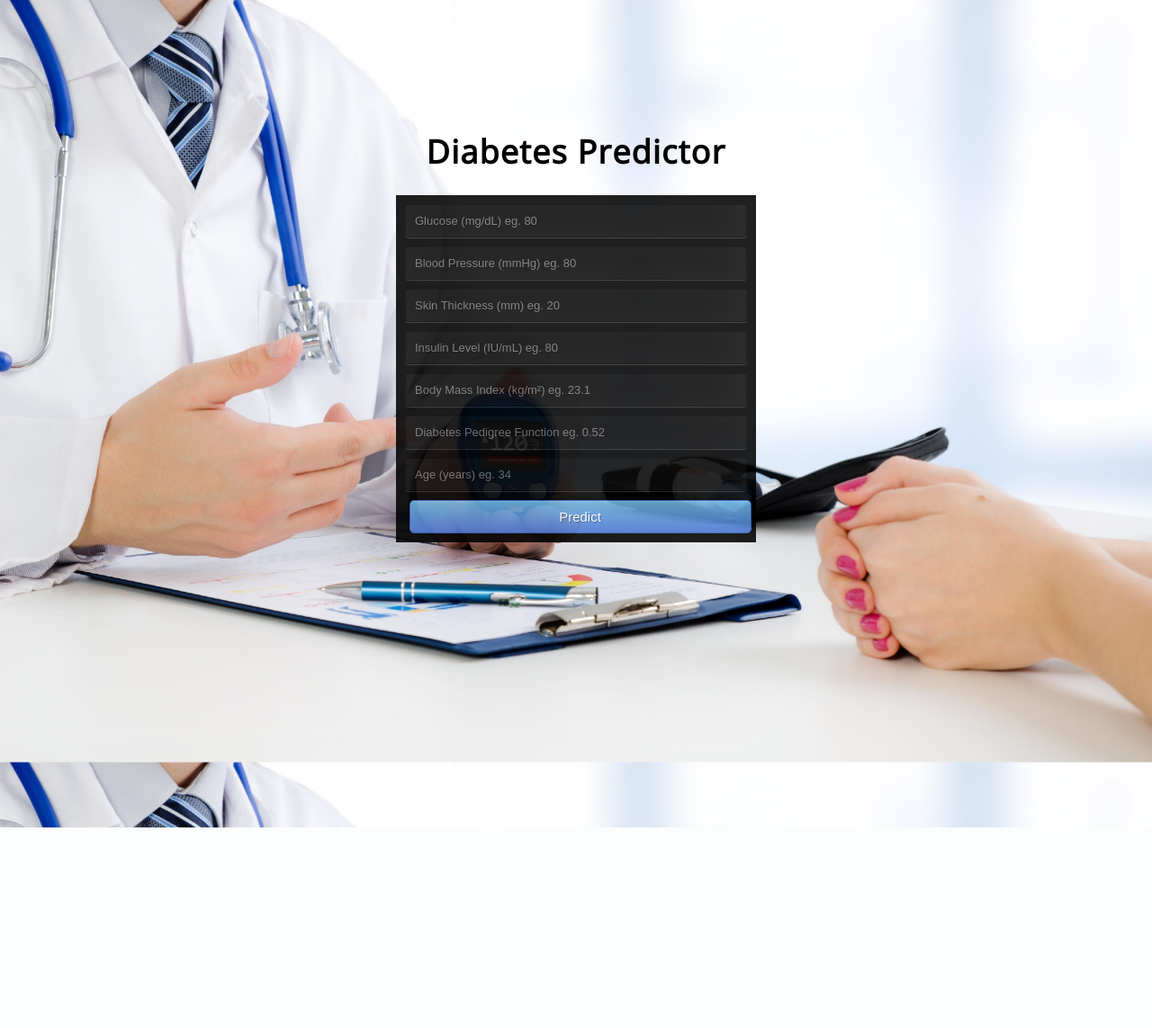
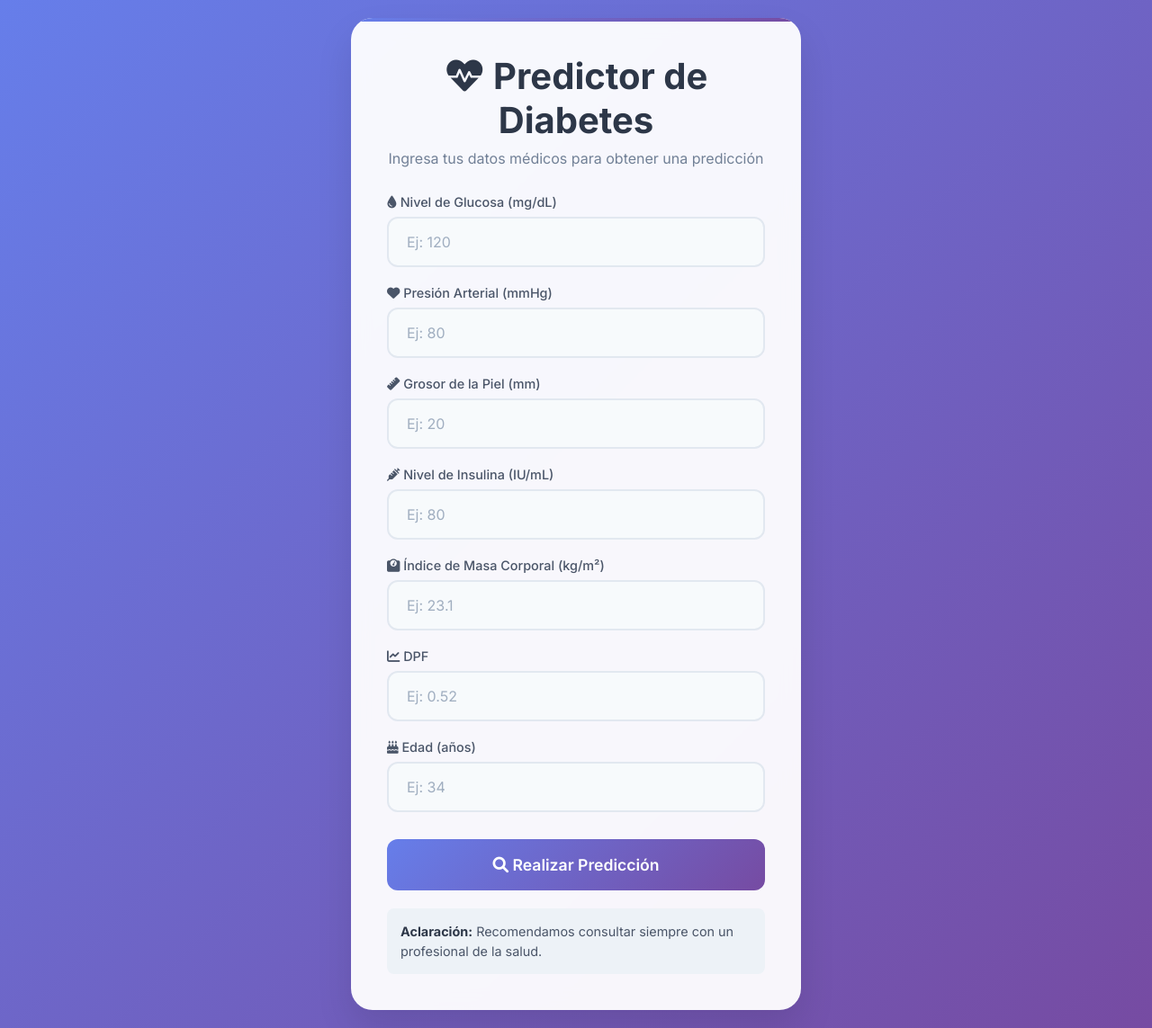
Before and after one commit to ralcorta/ciencia_de_datos, a Flask app: page / in a window 1280 px wide. Shown: the whole page at 90% size. Before the commit the page ends 920 px from the top, so only its background shows below. Run offline with Flask 3, Linux system fonts and the light colour scheme; parts of the project's set-up code (start-up, migrations or seed data) failed here and were passed over.

Commit message:
[MOD] UI

```diff
--- a/templates/index.html
+++ b/templates/index.html
@@ -1,208 +1,244 @@
 <!DOCTYPE html>
-<html>
+<html lang="es">
 
 <head>
 	<meta charset="UTF-8">
-	<title>Diabetes Predictor</title>
-	<link href='https://fonts.googleapis.com/css?family=Pacifico' rel='stylesheet' type='text/css'>
-	<link href='https://fonts.googleapis.com/css?family=Arimo' rel='stylesheet' type='text/css'>
-	<link href='https://fonts.googleapis.com/css?family=Hind:300' rel='stylesheet' type='text/css'>
-	<link href='https://fonts.googleapis.com/css?family=Open+Sans+Condensed:300' rel='stylesheet' type='text/css'>
-	<link rel="stylesheet" href="{{ url_for('static', filename='css/style.css') }}">
-
+	<meta name="viewport" content="width=device-width, initial-scale=1.0">
+	<title>Predictor de Diabetes</title>
+	<link href="https://fonts.googleapis.com/css2?family=Inter:wght@300;400;500;600;700&display=swap" rel="stylesheet">
+	<link href="https://cdnjs.cloudflare.com/ajax/libs/font-awesome/6.0.0/css/all.min.css" rel="stylesheet">
 	<style>
-		@import url(https://fonts.googleapis.com/css?family=Open+Sans);
-
-		.btn {
-			display: inline-block;
-			display: inline;
-			zoom: 1;
-			padding: 4px 10px 4px;
-			margin-bottom: 0;
-			font-size: 13px;
-			line-height: 18px;
-			color: #333333;
-			text-align: center;
-			text-shadow: 0 1px 1px rgba(255, 255, 255, 0.75);
-			vertical-align: middle;
-			background-color: #f5f5f5;
-			background-image: -moz-linear-gradient(top, #ffffff, #e6e6e6);
-			background-image: -ms-linear-gradient(top, #ffffff, #e6e6e6);
-			background-image: -webkit-gradient(linear, 0 0, 0 100%, from(#ffffff), to(#e6e6e6));
-			background-image: -webkit-linear-gradient(top, #ffffff, #e6e6e6);
-			background-image: -o-linear-gradient(top, #ffffff, #e6e6e6);
-			background-image: linear-gradient(top, #ffffff, #e6e6e6);
-			background-repeat: repeat-x;
-			filter: progid:dximagetransform.microsoft.gradient(startColorstr=#ffffff, endColorstr=#e6e6e6, GradientType=0);
-			border-color: #e6e6e6 #e6e6e6 #e6e6e6;
-			border-color: rgba(0, 0, 0, 0.1) rgba(0, 0, 0, 0.1) rgba(0, 0, 0, 0.25);
-			border: 1px solid #e6e6e6;
-			-webkit-border-radius: 4px;
-			-moz-border-radius: 4px;
-			border-radius: 4px;
-			-webkit-box-shadow: inset 0 1px 0 rgba(255, 255, 255, 0.2), 0 1px 2px rgba(0, 0, 0, 0.05);
-			-moz-box-shadow: inset 0 1px 0 rgba(255, 255, 255, 0.2), 0 1px 2px rgba(0, 0, 0, 0.05);
-			box-shadow: inset 0 1px 0 rgba(255, 255, 255, 0.2), 0 1px 2px rgba(0, 0, 0, 0.05);
-			cursor: pointer;
-			margin-left: .3em;
-		}
-
-		.btn:hover,
-		.btn:active,
-		.btn.active,
-		.btn.disabled,
-		.btn[disabled] {
-			background-color: #e6e6e6;
-		}
-
-		.btn-large {
-			padding: 9px 14px;
-			font-size: 15px;
-			line-height: normal;
-			-webkit-border-radius: 5px;
-			-moz-border-radius: 5px;
-			border-radius: 5px;
-		}
-
-		.btn:hover {
-			color: #333333;
-			text-decoration: none;
-			background-color: #e6e6e6;
-			background-position: 0 -15px;
-			-webkit-transition: background-position 0.1s linear;
-			-moz-transition: background-position 0.1s linear;
-			-ms-transition: background-position 0.1s linear;
-			-o-transition: background-position 0.1s linear;
-			transition: background-position 0.1s linear;
-		}
-
-		.btn-primary,
-		.btn-primary:hover {
-			text-shadow: 0 -1px 0 rgba(0, 0, 0, 0.25);
-			color: #ffffff;
-		}
-
-		.btn-primary.active {
-			color: rgba(255, 255, 255, 0.75);
-		}
-
-		.btn-primary {
-			background-color: #4a77d4;
-			background-image: -moz-linear-gradient(top, #6eb6de, #4a77d4);
-			background-image: -ms-linear-gradient(top, #6eb6de, #4a77d4);
-			background-image: -webkit-gradient(linear, 0 0, 0 100%, from(#6eb6de), to(#4a77d4));
-			background-image: -webkit-linear-gradient(top, #6eb6de, #4a77d4);
-			background-image: -o-linear-gradient(top, #6eb6de, #4a77d4);
-			background-image: linear-gradient(top, #6eb6de, #4a77d4);
-			background-repeat: repeat-x;
-			filter: progid:dximagetransform.microsoft.gradient(startColorstr=#6eb6de, endColorstr=#4a77d4, GradientType=0);
-			border: 1px solid #3762bc;
-			text-shadow: 1px 1px 1px rgba(0, 0, 0, 0.4);
-			box-shadow: inset 0 1px 0 rgba(255, 255, 255, 0.2), 0 1px 2px rgba(0, 0, 0, 0.5);
-		}
-
-		.btn-primary:hover,
-		.btn-primary:active,
-		.btn-primary.active,
-		.btn-primary.disabled,
-		.btn-primary[disabled] {
-			filter: none;
-			background-color: #4a77d4;
-		}
-
-		.btn-block {
-			width: 100%;
-			display: block;
-		}
-
 		* {
-			-webkit-box-sizing: border-box;
-			-moz-box-sizing: border-box;
-			-ms-box-sizing: border-box;
-			-o-box-sizing: border-box;
+			margin: 0;
+			padding: 0;
 			box-sizing: border-box;
 		}
 
-		html {
+		body {
+			font-family: 'Inter', sans-serif;
+			background: linear-gradient(135deg, #667eea 0%, #764ba2 100%);
+			min-height: 100vh;
+			display: flex;
+			align-items: center;
+			justify-content: center;
+			padding: 20px;
+		}
+
+		.container {
+			background: rgba(255, 255, 255, 0.95);
+			backdrop-filter: blur(10px);
+			border-radius: 24px;
+			box-shadow: 0 20px 40px rgba(0, 0, 0, 0.1);
+			padding: 40px;
+			max-width: 500px;
 			width: 100%;
-			height: 100%;
+			position: relative;
 			overflow: hidden;
 		}
 
-		body {
-			background-image: url('static/Diabetes.jpg');
-			background-position: center center;
-			background-repeat: no-repeat;
-			background-attachment: fixed;
-			background-size: cover;
-			width: 100%;
-			height: 100%;
-			font-family: 'Open Sans', sans-serif;
-			color: #000000;
-			font-size: 18px;
-			text-align: center;
-			letter-spacing: 1.2px;
-
+		.container::before {
+			content: '';
+			position: absolute;
+			top: 0;
+			left: 0;
+			right: 0;
+			height: 4px;
+			background: linear-gradient(90deg, #667eea, #764ba2);
 		}
 
-		.login {
-			position: absolute;
-			top: 40%;
-			left: 50%;
-			margin: -200px;
-			width: 400px;
-			height: 100%;
+		.header {
+			text-align: center;
+			margin-bottom: 30px;
 		}
 
-
-		input {
-			width: 100%;
-			margin-bottom: 10px;
-			background: rgba(0, 0, 0, 0.3);
-			border: none;
-			outline: none;
-			padding: 10px;
-			font-size: 13px;
-			color: #fff;
-			text-shadow: 1px 1px 1px rgba(0, 0, 0, 0.3);
-			border: 1px solid rgba(0, 0, 0, 0.3);
-			border-radius: 4px;
-			box-shadow: inset 0 -5px 45px rgba(100, 100, 100, 0.2), 0 1px 1px rgba(255, 255, 255, 0.2);
-			-webkit-transition: box-shadow .5s ease;
-			-moz-transition: box-shadow .5s ease;
-			-o-transition: box-shadow .5s ease;
-			-ms-transition: box-shadow .5s ease;
-			transition: box-shadow .5s ease;
+		.header h1 {
+			color: #2d3748;
+			font-size: 2.5rem;
+			font-weight: 700;
+			margin-bottom: 8px;
 		}
 
-		input:focus {
-			box-shadow: inset 0 -5px 45px rgba(100, 100, 100, 0.4), 0 1px 1px rgba(255, 255, 255, 0.2);
+		.header p {
+			color: #718096;
+			font-size: 1rem;
+			font-weight: 400;
+		}
+
+		.form-group {
+			margin-bottom: 20px;
+			position: relative;
+		}
+
+		.form-group label {
+			display: block;
+			color: #4a5568;
+			font-weight: 500;
+			margin-bottom: 8px;
+			font-size: 0.9rem;
+		}
+
+		.form-group input {
+			width: 100%;
+			padding: 16px 20px;
+			border: 2px solid #e2e8f0;
+			border-radius: 12px;
+			font-size: 1rem;
+			font-family: 'Inter', sans-serif;
+			transition: all 0.3s ease;
+			background: #f7fafc;
+		}
+
+		.form-group input:focus {
+			outline: none;
+			border-color: #667eea;
+			background: white;
+			box-shadow: 0 0 0 3px rgba(102, 126, 234, 0.1);
+		}
+
+		.form-group input::placeholder {
+			color: #a0aec0;
+		}
+
+		.submit-btn {
+			width: 100%;
+			background: linear-gradient(135deg, #667eea 0%, #764ba2 100%);
+			color: white;
+			border: none;
+			padding: 18px;
+			border-radius: 12px;
+			font-size: 1.1rem;
+			font-weight: 600;
+			cursor: pointer;
+			transition: all 0.3s ease;
+			margin-top: 10px;
+			font-family: 'Inter', sans-serif;
+		}
+
+		.submit-btn:hover {
+			transform: translateY(-2px);
+			box-shadow: 0 10px 25px rgba(102, 126, 234, 0.3);
+		}
+
+		.submit-btn:active {
+			transform: translateY(0);
+		}
+
+		.result {
+			margin-top: 30px;
+			padding: 20px;
+			border-radius: 12px;
+			text-align: center;
+			font-weight: 500;
+			font-size: 1.1rem;
+		}
+
+		.result.positive {
+			background: linear-gradient(135deg, #fed7d7 0%, #feb2b2 100%);
+			color: #c53030;
+			border: 2px solid #fc8181;
+		}
+
+		.result.negative {
+			background: linear-gradient(135deg, #c6f6d5 0%, #9ae6b4 100%);
+			color: #22543d;
+			border: 2px solid #68d391;
+		}
+
+		.icon {
+			font-size: 2rem;
+			margin-bottom: 10px;
+		}
+
+		.info-text {
+			background: #edf2f7;
+			padding: 15px;
+			border-radius: 8px;
+			margin-top: 20px;
+			font-size: 0.9rem;
+			color: #4a5568;
+			line-height: 1.5;
+		}
+
+		.info-text strong {
+			color: #2d3748;
+		}
+
+		@media (max-width: 480px) {
+			.container {
+				padding: 30px 20px;
+			}
+
+			.header h1 {
+				font-size: 2rem;
+			}
 		}
 	</style>
 </head>
 
 <body>
-	<div class="login">
-		<h1>Diabetes Predictor</h1>
-		<form action="{{ url_for('predict')}}" method="post"
-			style=" background-color: #000000; opacity: 0.87; padding: 10px; ">
-			<input class="form-input" type="text" name="glucose" placeholder="Glucose (mg/dL) eg. 80" required><br>
-			<input class="form-input" type="text" name="bloodpressure" placeholder="Blood Pressure (mmHg) eg. 80"
-				required><br>
-			<input class="form-input" type="text" name="skinthickness" placeholder="Skin Thickness (mm) eg. 20"
-				required><br>
-			<input class="form-input" type="text" name="insulin" placeholder="Insulin Level (IU/mL) eg. 80"
-				required><br>
-			<input class="form-input" type="text" name="bmi" placeholder="Body Mass Index (kg/m²) eg. 23.1"
-				required><br>
-			<input class="form-input" type="text" name="dpf" placeholder="Diabetes Pedigree Function eg. 0.52"
-				required><br>
-			<input class="form-input" type="text" name="age" placeholder="Age (years) eg. 34" required><br>
-			<button type="submit" class="btn btn-primary btn-block btn-large">Predict</button>
+	<div class="container">
+		<div class="header">
+			<h1><i class="fas fa-heartbeat"></i> Predictor de Diabetes</h1>
+			<p>Ingresa tus datos médicos para obtener una predicción</p>
+		</div>
+
+		<form action="{{ url_for('predict')}}" method="post">
+			<div class="form-group">
+				<label for="glucose"><i class="fas fa-tint"></i> Nivel de Glucosa (mg/dL)</label>
+				<input type="number" id="glucose" name="glucose" placeholder="Ej: 120" required>
+			</div>
+
+			<div class="form-group">
+				<label for="bloodpressure"><i class="fas fa-heart"></i> Presión Arterial (mmHg)</label>
+				<input type="number" id="bloodpressure" name="bloodpressure" placeholder="Ej: 80" required>
+			</div>
+
+			<div class="form-group">
+				<label for="skinthickness"><i class="fas fa-ruler"></i> Grosor de la Piel (mm)</label>
+				<input type="number" id="skinthickness" name="skinthickness" placeholder="Ej: 20" required>
+			</div>
+
+			<div class="form-group">
+				<label for="insulin"><i class="fas fa-syringe"></i> Nivel de Insulina (IU/mL)</label>
+				<input type="number" id="insulin" name="insulin" placeholder="Ej: 80" required>
+			</div>
+
+			<div class="form-group">
+				<label for="bmi"><i class="fas fa-weight"></i> Índice de Masa Corporal (kg/m²)</label>
+				<input type="number" step="0.1" id="bmi" name="bmi" placeholder="Ej: 23.1" required>
+			</div>
+
+			<div class="form-group">
+				<label for="dpf"><i class="fas fa-chart-line"></i> DPF</label>
+				<input type="number" step="0.01" id="dpf" name="dpf" placeholder="Ej: 0.52" required>
+			</div>
+
+			<div class="form-group">
+				<label for="age"><i class="fas fa-birthday-cake"></i> Edad (años)</label>
+				<input type="number" id="age" name="age" placeholder="Ej: 34" required>
+			</div>
+
+			<button type="submit" class="submit-btn">
+				<i class="fas fa-search"></i> Realizar Predicción
+			</button>
 		</form>
-		<br>
-		<br>
-		{{ prediction_text }}
+
+		{% if prediction_text %}
+			<div class="result {% if 'diabético' in prediction_text.lower() or 'positivo' in prediction_text.lower() %}positive{% else %}negative{% endif %}">
+				<div class="icon">
+					{% if 'diabético' in prediction_text.lower() or 'positivo' in prediction_text.lower() %}
+						<i class="fas fa-exclamation-triangle"></i>
+					{% else %}
+						<i class="fas fa-check-circle"></i>
+					{% endif %}
+				</div>
+				{{ prediction_text }}
+			</div>
+		{% endif %}
+
+		<div class="info-text">
+			<strong>Aclaración:</strong> Recomendamos consultar siempre con un profesional de la salud.
+		</div>
 	</div>
 </body>
 
```
Also changed, not shown: templates/result.html (+158 -80 lines).
